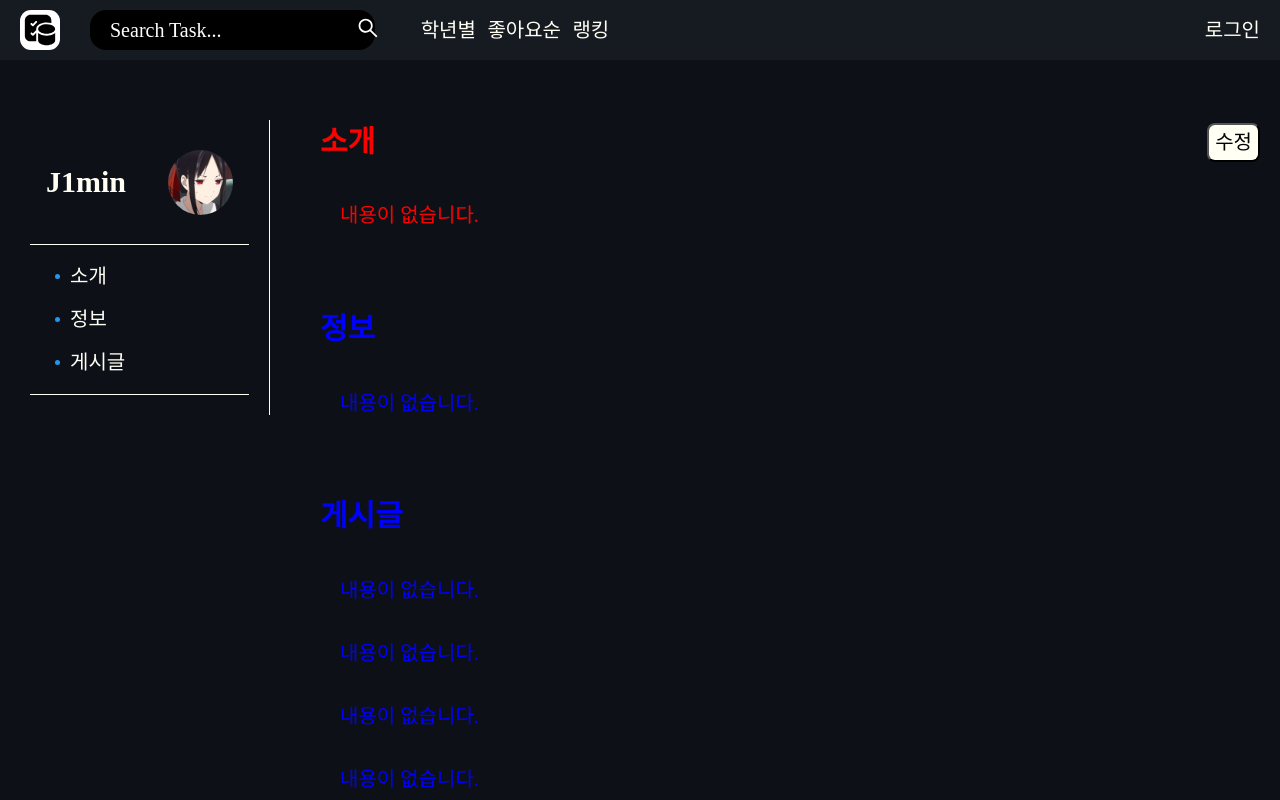
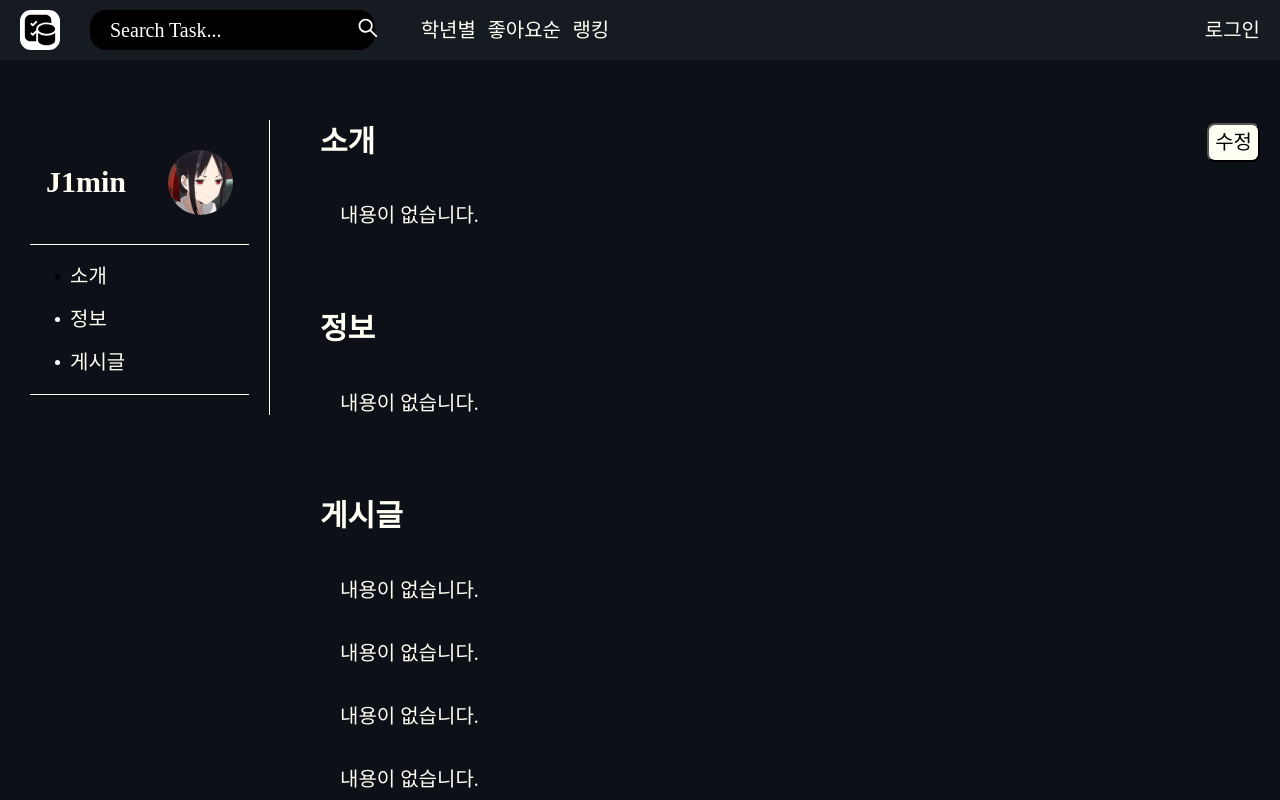
Before and after one commit to Task-DB/Frontend, a Next.js app: page /my in a window 1280 px wide. Shown: the top 800 px of the page. Built offline with nearby package versions, Linux system fonts and the light colour scheme; a web font is replaced by a local one.

Commit message:
ADD :: 스크롤 현재위치 불들어오기 추가

```diff
--- a/context/interface/index.ts
+++ b/context/interface/index.ts
@@ -1,4 +1,4 @@
 export interface UseStoreType {
-  active: boolean[];
-  setActive: (input: boolean[]) => void;
+  activeList: boolean[];
+  setActiveList: (input: boolean[]) => void;
 }
--- a/context/useStore.tsx
+++ b/context/useStore.tsx
@@ -2,8 +2,8 @@ import create from "zustand";
 import { UseStoreType } from "./interface";
 
 const useStore = create<UseStoreType>((set) => ({
-  active: [true, false, false],
-  setActive: (input: boolean[]) => set({ active: input }),
+  activeList: [true, false, false],
+  setActiveList: (input: boolean[]) => set({ activeList: input }),
 }));
 
 export default useStore;
--- a/domain/my/components/board.tsx
+++ b/domain/my/components/board.tsx
@@ -3,10 +3,10 @@ import type { NextPage } from "next";
 import { BoardProvider, BoardTitle, BoardUserContent } from "./board.style";
 import { UserInfoRightPropsType } from "../interface";
 
-const Board: NextPage<UserInfoRightPropsType> = ({ moveRef, ref, isTop }) => {
+const Board: NextPage<UserInfoRightPropsType> = ({ moveRef, uRef }) => {
   return (
-    <BoardProvider ref={moveRef} isTop={isTop}>
-      <div ref={ref}>
+    <BoardProvider ref={moveRef}>
+      <div ref={uRef}>
         <BoardTitle>게시글</BoardTitle>
         <BoardUserContent>내용이 없습니다.</BoardUserContent>
         <BoardUserContent>내용이 없습니다.</BoardUserContent>
--- a/domain/my/components/index.style.ts
+++ b/domain/my/components/index.style.ts
@@ -1,12 +1,11 @@
 import styled from "styled-components";
 import { theme } from "../../../styles/theme";
 
-export const UserProvider = styled.div<{ isTop: boolean }>`
+export const UserProvider = styled.div`
   padding: 1rem;
   box-sizing: border-box;
   width: 100%;
   margin-left: 1rem;
-  color: ${(props) => (props.isTop ? "red" : "blue")};
 `;
 export const UserTitle = styled.h2``;
 
--- a/domain/my/components/info.tsx
+++ b/domain/my/components/info.tsx
@@ -3,10 +3,10 @@ import type { NextPage } from "next";
 import { InfoProvider, InfoTitle, InfoUserContent } from "./info.style";
 import { UserInfoRightPropsType } from "../interface";
 
-const Info: NextPage<UserInfoRightPropsType> = ({ moveRef, ref, isTop }) => {
+const Info: NextPage<UserInfoRightPropsType> = ({ moveRef, uRef }) => {
   return (
-    <InfoProvider ref={moveRef} isTop={isTop}>
-      <div ref={ref}>
+    <InfoProvider ref={moveRef}>
+      <div ref={uRef}>
         <InfoTitle>정보</InfoTitle>
         <InfoUserContent>내용이 없습니다.</InfoUserContent>
       </div>
--- a/domain/my/components/userInfo.style.ts
+++ b/domain/my/components/userInfo.style.ts
@@ -44,15 +44,16 @@ export const UserInfoUl = styled.ul`
   margin: 0;
 `;
 
-export const UserInfoLi = styled.li`
+export const UserInfoLi = styled.li<{ isTop: boolean }>`
   list-style: none;
   position: relative;
   margin-bottom: 1rem;
+
   &:last-child {
     margin-bottom: 0;
   }
   &::before {
-    background-color: ${theme.blue["500"]};
+    background-color: ${(props) => (props.isTop ? "black" : "white")};
     content: "";
     position: absolute;
     top: 9px;
--- a/domain/my/components/userInfo.tsx
+++ b/domain/my/components/userInfo.tsx
@@ -11,8 +11,11 @@ import {
   UserProfileUlMenu,
 } from "./userInfo.style";
 import { UserInfoMenuType } from "../interface";
+import useStore from "../../../context/useStore";
 
 const UserInfo: NextPage<{ menus: UserInfoMenuType[] }> = ({ menus }) => {
+  const { activeList } = useStore();
+
   return (
     <UserInfoProvider>
       <UserProfileMenu>
@@ -29,6 +32,7 @@ const UserInfo: NextPage<{ menus: UserInfoMenuType[] }> = ({ menus }) => {
                 onClick={() => {
                   tab.onMoveToElement();
                 }}
+                isTop={activeList[idx]}
               >
                 {tab.namae.name}
               </UserInfoLi>
--- a/domain/my/container/index.tsx
+++ b/domain/my/container/index.tsx
@@ -13,6 +13,7 @@ const MyContainer: NextPage = () => {
   const [infoY, setInfoY] = React.useState<number>(0);
   const [boardY, setBoardY] = React.useState<number>(0);
   const [active, setActive] = React.useState<boolean[]>([true, false, false]);
+  const { setActiveList } = useStore();
 
   const menus = {
     0: useMoveScroll("소개"),
@@ -49,12 +50,15 @@ const MyContainer: NextPage = () => {
   React.useEffect(() => {
     if (introduceY < scrollTop && scrollTop < infoY) {
       setActive([false, true, false]);
-    } else if (scrollTop > boardY) {
+      setActiveList([false, true, false]);
+    } else if (scrollTop > infoY) {
       setActive([false, false, true]);
+      setActiveList([false, false, true]);
     } else {
       setActive([true, false, false]);
+      setActiveList([true, false, false]);
     }
-  }, [introduceY, infoY, boardY, scrollTop]);
+  }, [introduceY, infoY, boardY, scrollTop, setActiveList]);
 
   React.useEffect(() => {
     window.addEventListener("scroll", () => {
@@ -71,13 +75,9 @@ const MyContainer: NextPage = () => {
     <UserInfoContainer>
       <UserInfo menus={Array.from(menus)} />
       <UserRightProvider>
-        <Introduce
-          moveRef={menus[0].element}
-          isTop={active[0]}
-          ref={introduceRef}
-        />
-        <Info moveRef={menus[1].element} isTop={active[1]} ref={infoRef} />
-        <Board moveRef={menus[2].element} isTop={active[2]} ref={boardRef} />
+        <Introduce moveRef={menus[0].element} uRef={introduceRef} />
+        <Info moveRef={menus[1].element} uRef={infoRef} />
+        <Board moveRef={menus[2].element} uRef={boardRef} />
       </UserRightProvider>
     </UserInfoContainer>
   );
--- a/domain/my/interface/index.ts
+++ b/domain/my/interface/index.ts
@@ -10,6 +10,5 @@ export interface UserInfoMenuType {
 
 export interface UserInfoRightPropsType {
   moveRef: React.RefObject<HTMLDivElement>;
-  ref: React.RefCallback<HTMLDivElement>;
-  isTop: boolean;
+  uRef: React.RefCallback<HTMLDivElement>;
 }
```
Also changed, not shown: domain/my/components/introduce.tsx (+3 -7 lines), 1 other file (tests, documents, lock files or other folders).
